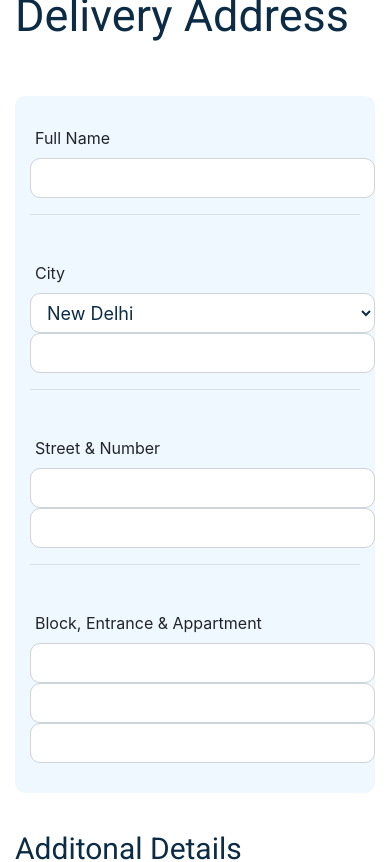
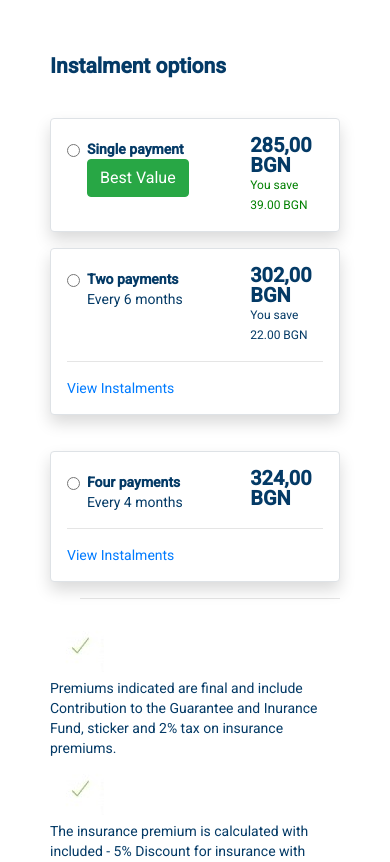
Before and after one commit to karanshirsath/stepperform, an Angular app: page /tab in a window 390 px wide. Shown: the top 862 px of the page. Built offline with nearby package versions, Linux system fonts and the light colour scheme.

Commit message:
Added Responsiveness to Installment component.

```diff
--- a/src/app/app.component.html
+++ b/src/app/app.component.html
@@ -1,2 +1,3 @@
 <!-- <router-outlet></router-outlet> -->
-<app-delivery></app-delivery>
+<!-- <app-delivery></app-delivery> -->
+<app-installment></app-installment>
--- a/src/app/components/additional-covers/additional-covers.component.html
+++ b/src/app/components/additional-covers/additional-covers.component.html
@@ -1,7 +1,7 @@
 <div class="container col-auto col-lg-8 col-md-10 ">
     <h1 class="heading "><b>Additional covers</b></h1><br>
     <form [formGroup]="additionalcoverForm" (submit)="next()">
-    <div class="row ">
+    <div class="row">
         <div class="card shadow p-3 mb-5 rounded thirdparty">
             <div class="card-body">
                 <div class="row">
--- a/src/app/components/installment/installment.component.css
+++ b/src/app/components/installment/installment.component.css
@@ -1,14 +1,17 @@
-.container{
+/*.container{
     margin: 0px;
     padding-top: 50px;
     width: 2000px;
-}
+}*/
 
-
+.overflowAuto {
+    overflow-x: hidden;
+    overflow-y: auto;
+  }
 .card-body{
     color:rgb(4, 58, 102);
     padding-top: 50px;
-    width: 2000px;
+    /* width: 2000px; */
 
 }
 .bgn{
@@ -32,37 +35,37 @@
 
 .border{
       padding: 0%;
-      width: 800px;
+      /*width: 800px;*/
       height: auto;
 }
 .viewins{
     display:none;
 }
 .firstcard{
-    width:800px;
+    /*width:800px;*/
      height: auto;
-    min-width:100px;
+    /*min-width:100px;*/
  }
  .secondcard{
 
-    width:800px;
+    /*width:800px;*/
     height: auto;
 
 
  }
  .thirdcard{
 
-    width:800px;
+    /*width:800px;*/
     height:auto;
 
 }
 .content{
     height:auto;
-    width:1000px;
+    /*width:1000px;*/
 }
 
 .hrline{
-    width:800px;
+    /*width:800px;*/
     margin-left: 30px;
 }
 .wid{
@@ -70,10 +73,10 @@
 }
 
 @media screen and (max-width: 800px) {
-    .firstcard,.secondcard,.thirdcard,.content,.hrline{
+    /*.firstcard,.secondcard,.thirdcard,.content,.hrline{
         width: 350px;
 
-    }
+    }*/
     .num{
         font-size: 20px;
         padding-left: 10%;
@@ -94,9 +97,9 @@
     }
     h1{
         font-size: 150%;
-    }
+    }s
     .wid{
-        width:80%;
+        /*width:80%;*/
         padding-top: 2%;
     }
   }
--- a/src/app/components/installment/installment.component.html
+++ b/src/app/components/installment/installment.component.html
@@ -1,14 +1,15 @@
 <meta name="viewport" content="width=device-width, initial-scale=1">
-<div class="row">
-    <div class="col-md-8 offset-3">
+<div class="container">
+    <!--<div class="col-md-8 offset-3">-->
         <div class="container-fluid">
-            <div class="card mx-auto" style="border:  none; ">
+            <div class="card overflowAuto h-100" style="border:  none; ">
                 <div class="card-body">
                     <h1 class="font-weight-bold">Instalment options</h1><br/>
                     <form [formGroup]="installmentForm" (submit)="submit()">
-                        <div class="form-check" >
-                            <div class="form-row">
-                                <div class="col-md-5">
+                        <div class="form-check" style="padding-left: 0px !important; ">
+                            <!--<div class="form-row">-->
+                                <div>
+
                                     <div class="border shadow p-3 mb-3 bg-white rounded firstcard">
                                         <div class="row">
                                             <div class="col-auto mr-auto pt-1">
@@ -16,7 +17,7 @@
                                                     <input class="form-check-input" type="radio" name="term" formControlName="term" value="siglePayment" (change)="change()">Single payment</label>
                                                     <div><button class="btn btn-success mon">Best Value</button></div>
                                             </div>
-                                            <div class="col-md-5 col-auto col-7">
+                                            <div class="col-md-4 col-auto col-5">
                                                 <div class="num " >285,00 BGN</div>
                                                     <div class="bgn" style="color: green;">
                                                         You save 39.00 BGN
@@ -25,13 +26,14 @@
                                             </div>
                                         </div>
                                     </div>
-                                </div>
+
                             </div>
                         </div>
 
-                        <div class="form-check">
-                            <div class="form-row">
-                                <div class="col-md-5">
+                        <div class="form-check" style="padding-left: 0px !important; ">
+                            <!--<div class="form-row">-->
+                            <div>
+
                                     <div class="border shadow p-3 mb-3 bg-white rounded secondcard">
                                         <div class="row">
                                             <div class="col-auto mr-auto pt-1">
@@ -39,7 +41,7 @@
                                                 <input class="form-check-input" type="radio" name="term" formControlName="term" value="twoPayment" (change)="change()">Two payments</label>
                                                 <div class="mon">Every 6 months</div>
                                             </div>
-                                            <div class="col-md-4 col-auto col-7">
+                                            <div class="col-md-4 col-auto col-5">
                                                 <div class="num">302,00 BGN</div>
                                                 <div class="bgn">
                                                     You save 22.00 BGN
@@ -63,12 +65,13 @@
                                         </div>
 
                                     </div>
-                                </div>
+
                             </div>
                         </div>
-                        <div class="form-check" >
-                            <div class="form-row">
-                                <div class="col-md-5">
+                        <div class="form-check" style="padding-left: 0px !important; " >
+                            <!--<div class="form-row">-->
+                            <div>
+
                                     <div class="border shadow p-3 mb-3 bg-white rounded thirdcard">
                                         <div class="row">
                                             <div class="col-auto mr-auto pt-1">
@@ -76,7 +79,7 @@
                                                 <input class="form-check-input" type="radio" name="term" formControlName="term" value="fourPayment"  (change)="change()">Four payments</label>
                                                 <div class="mon">Every 4 months</div>
                                             </div>
-                                            <div class="col-md-4 col-auto col-7">
+                                            <div class="col-md-4 col-auto col-5">
                                                 <div class="num">324,00 BGN</div>
                                             </div>
                                         </div>
@@ -103,7 +106,7 @@
                                             </div>
                                         </div>
                                     </div>
-                                </div>
+
                             </div>
                         </div>
                         <hr class="hrline">
@@ -137,5 +140,5 @@
                 </div>
             </div>
         </div>
-    </div>
+
 </div>
```
